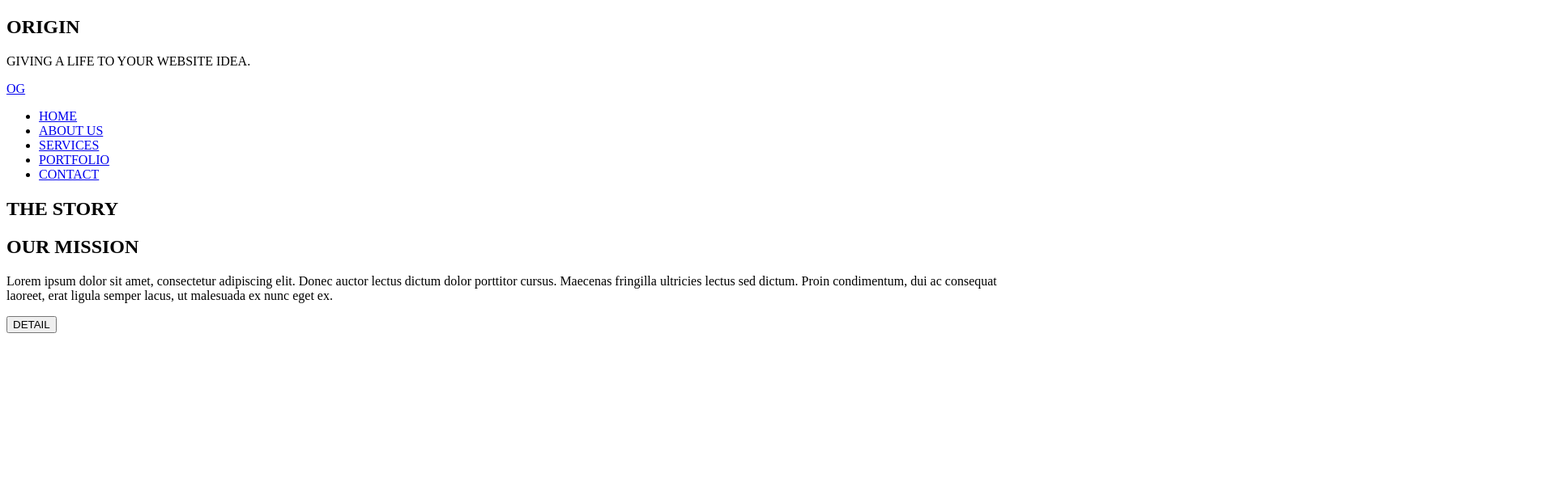
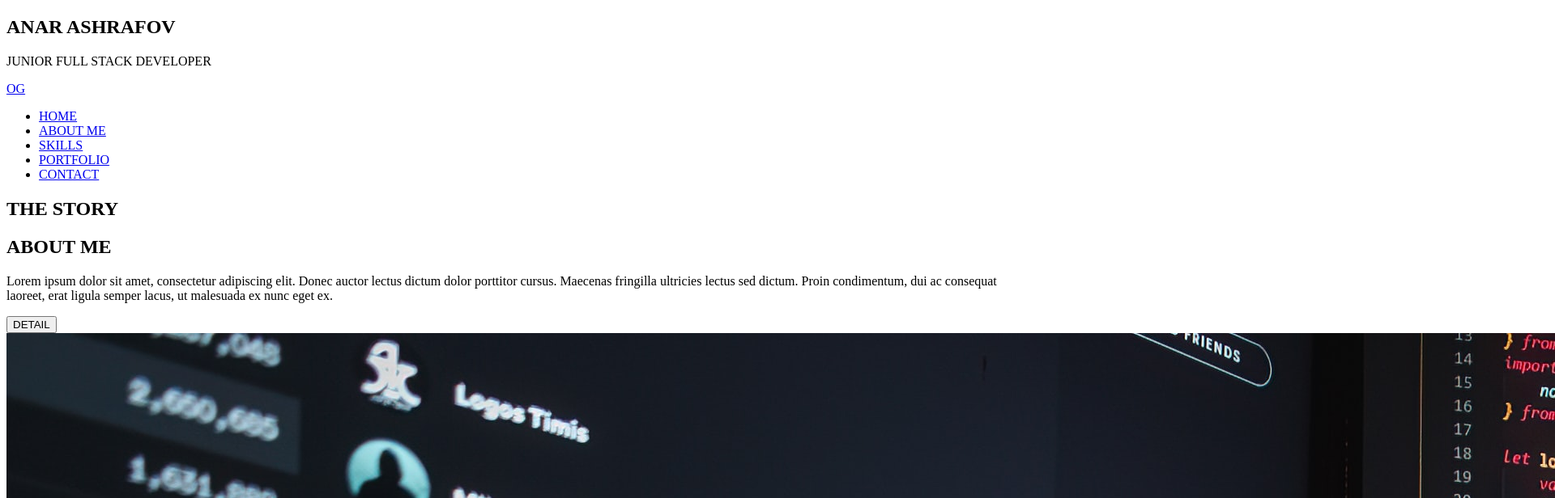
Before and after one commit to AnarAshrafov/MyPersonalWebSite, a plain HTML site: page index.html in a window 1280 px wide. Shown: the top 616 px of the page at 81% size, 1920 px wide, since content can reach past the window. Drawn offline with Linux system fonts and the light colour scheme.

Commit message:
Changing few elements content

```diff
--- a/index.html
+++ b/index.html
@@ -15,8 +15,8 @@
     <section id="hero">
         <div class="container">
             <div class="hero-content">
-                <h1 class="main-title">ORIGIN</h1>
-                <p class="main-slogan">GIVING A LIFE TO YOUR WEBSITE IDEA.</p>
+                <h1 class="main-title">ANAR ASHRAFOV</h1>
+                <p class="main-slogan">JUNIOR FULL STACK DEVELOPER</p>
                 <div class="arrows">
                     <a href="#">
                         <span></span>
@@ -41,10 +41,10 @@
                         <a href="#" class="nav-link">HOME</a>
                     </li>
                     <li class="nav-item">
-                        <a href="#" class="nav-link">ABOUT US</a>
+                        <a href="#" class="nav-link">ABOUT ME</a>
                     </li>
                     <li class="nav-item">
-                        <a href="#" class="nav-link">SERVICES</a>
+                        <a href="#" class="nav-link">SKILLS</a>
                     </li>
                     <li class="nav-item">
                         <a href="#" class="nav-link">PORTFOLIO</a>
@@ -66,7 +66,7 @@
                 <div class="about-info">
                     <h2 class="vertical-title">THE STORY</h2>
                     <div class="about-detail">
-                        <h2 class="horizontal-title">OUR MISSION</h2>
+                        <h2 class="horizontal-title">ABOUT ME</h2>
                         <p class="">Lorem ipsum dolor sit amet, consectetur adipiscing elit. Donec auctor lectus dictum
                             dolor porttitor cursus. Maecenas fringilla ultricies lectus sed dictum. Proin condimentum,
                             dui ac consequat laoreet, erat ligula semper lacus, ut malesuada ex nunc eget ex.</p>
@@ -74,7 +74,7 @@
                     </div>
                 </div>
                 <div class="about-image">
-
+                    <img src="./img/aboutImage.jpg">
                 </div>
             </div>
         </div>
```
Also changed, not shown: img/aboutImage.jpg (added).
